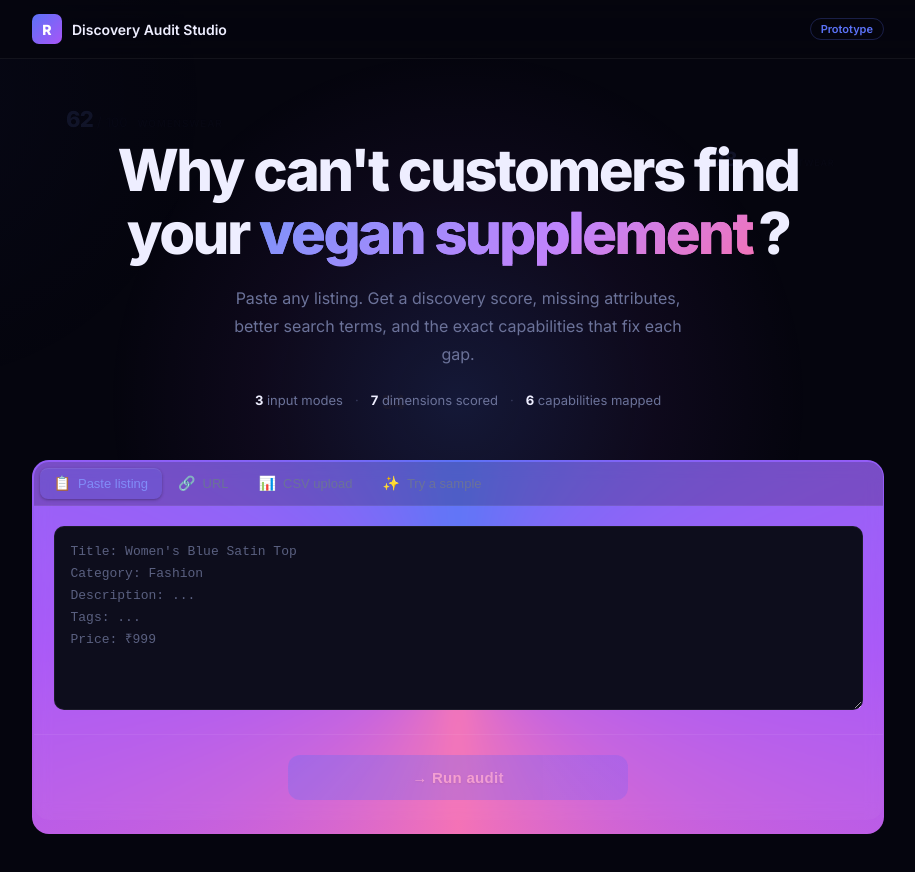
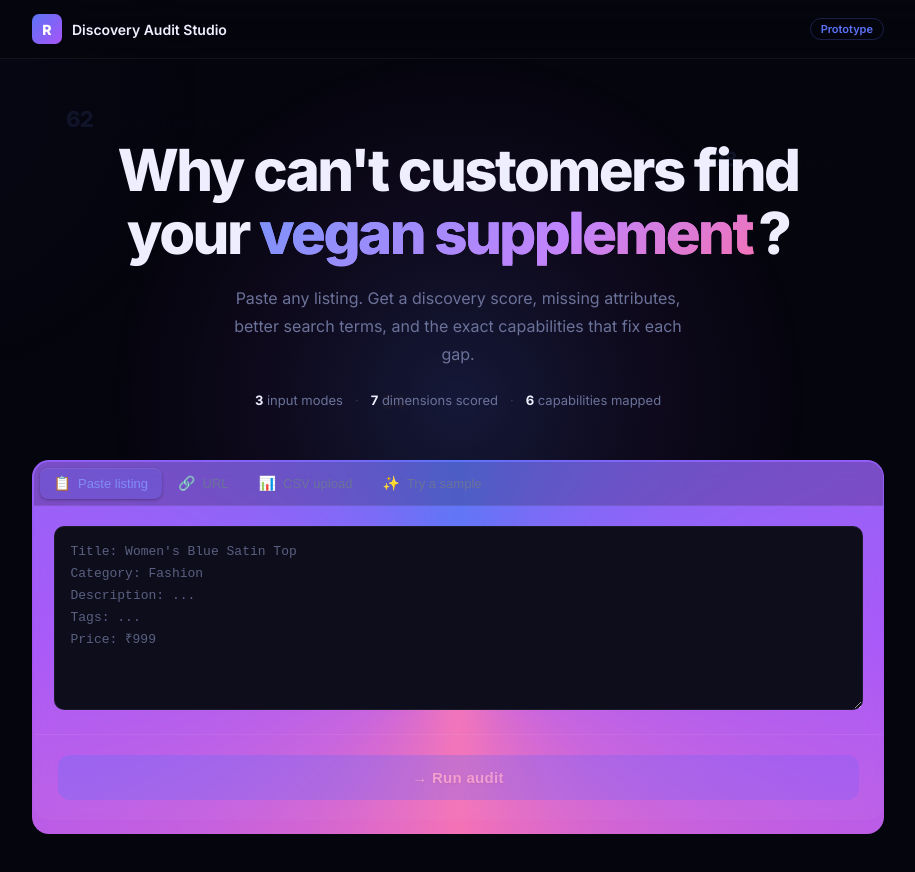
Before and after one commit to paarikasharma/rezolve-audit-tool, a React (Vite) app: page / in a window 1280 px wide. Shown: the top 872 px of the page, without its empty margins (182-1097 px from the left). Built offline with nearby package versions, Linux system fonts and the light colour scheme.

Commit message:
remove orbit animation from run audit button

```diff
--- a/src/components/InputPanel.jsx
+++ b/src/components/InputPanel.jsx
@@ -109,11 +109,9 @@ export default function InputPanel({ onAnalyze, loading }) {
       </div>
 
       <div className="panel-footer">
-        <div className="btn-orbit-wrap">
-          <button className="btn-primary" disabled={!canAnalyze() || loading} onClick={submit}>
-            {loading ? '⏳ Analyzing…' : '→ Run audit'}
-          </button>
-        </div>
+        <button className="btn-primary" disabled={!canAnalyze() || loading} onClick={submit}>
+          {loading ? '⏳ Analyzing…' : '→ Run audit'}
+        </button>
         {tab === 'paste' && text.length > 0 && (
           <span className="char-count">{text.length} chars</span>
         )}
```
